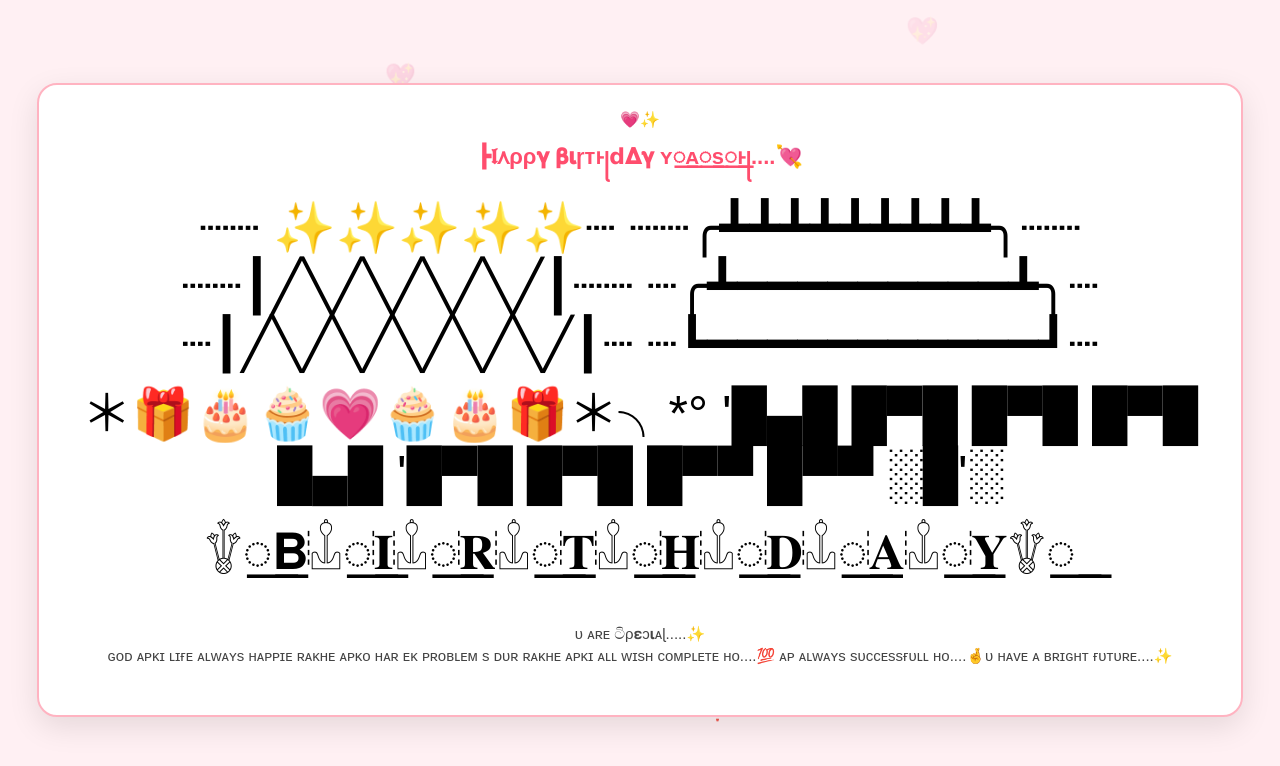
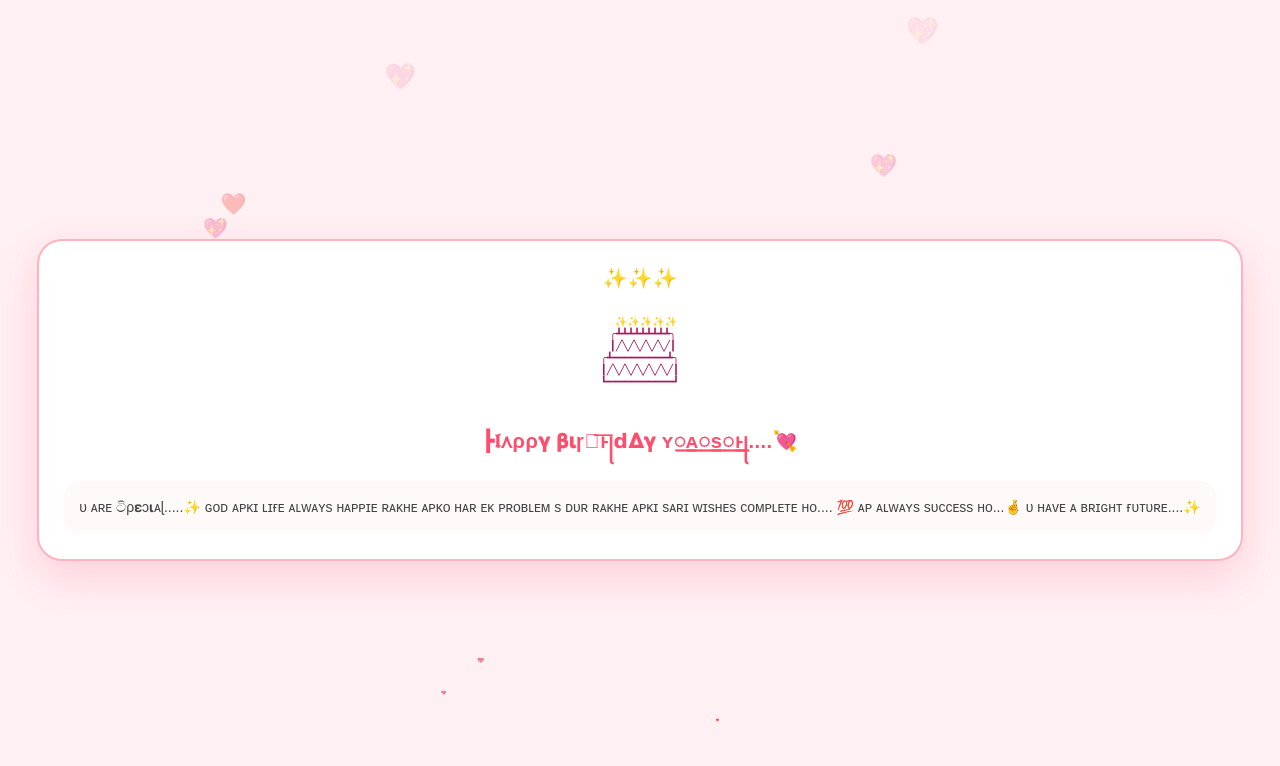
Before and after one commit to YaCutie01/Bday-wish-, a plain HTML site: page index.html in a window 1280 px wide. Drawn offline with Linux system fonts and the light colour scheme.

Commit message:
Update index.html

```diff
--- a/index.html
+++ b/index.html
@@ -1,4 +1,4 @@
-<!i  <!DOCTYPE html>
+<!DOCTYPE html>
 <html lang="en">
 <head>
     <meta charset="UTF-8">
@@ -14,54 +14,73 @@
 
         /* Card Container */
         .card {
-            background: white; padding: 25px; border-radius: 20px;
-            box-shadow: 0 10px 30px rgba(0,0,0,0.1); z-index: 10;
+            background: white; padding: 25px; border-radius: 25px;
+            box-shadow: 0 15px 40px rgba(255, 77, 109, 0.2); z-index: 10;
             max-width: 90%; border: 2px solid #ffb3c1;
             animation: popIn 1s ease-out;
         }
         @keyframes popIn { 0% { transform: scale(0.5); } 100% { transform: scale(1); } }
 
-        h1 { color: #ff4d6d; font-size: 22px; margin: 10px 0; }
-        .message { color: #444; line-height: 1.5; font-size: 15px; white-space: pre-wrap; }
-        .cake { font-size: 50px; margin: 15px 0; }
-        .tree { font-size: 45px; animation: sway 3s infinite alternate; margin-bottom: 10px; }
-        @keyframes sway { from { transform: rotate(-5deg); } to { transform: rotate(5deg); } }
+        h1 { color: #ff4d6d; font-size: 20px; margin: 15px 0; letter-spacing: 0.5px; }
 
-        /* Background Sparkles */
-        .sparkle { position: absolute; background: gold; border-radius: 50%; animation: twinkle 2s infinite; }
-        @keyframes twinkle { 0%, 100% { opacity: 0; } 50% { opacity: 1; } }
+        /* New ASCII Cake Style */
+        .ascii-cake {
+            font-family: monospace;
+            white-space: pre;
+            font-size: 10px;
+            color: #ad1457;
+            line-height: 1.2;
+            display: inline-block;
+            margin: 10px 0;
+            text-align: center;
+        }
+
+        .message {
+            color: #444;
+            line-height: 1.6;
+            font-size: 14px;
+            background: #fffafa;
+            padding: 15px;
+            border-radius: 15px;
+            margin-top: 10px;
+        }
+
+        .sparkle-decor { color: gold; font-size: 20px; margin-bottom: 5px; }
     </style>
 </head>
 <body>
     <div class="hearts" id="heartContainer"></div>
+
     <div class="card">
-        <div class="ʜᴇᴀʀᴛ">💗✨</div>
-        <h1>┣𝖑᧘ρρ𝛄 𝛃𝛊ɼᴛͱ꧊𝗱𝚫𝛄 ʏ꯭ᴀ꯭s꯭ͱ꧊....💘</h1>
-        <div class="cake">┈┈ ✨✨✨✨✨┈
-┈┈╭┻┻┻┻┻┻┻┻┻╮┈┈
-┈┈┃╱╲╱╲╱╲╱╲╱┃┈┈
-┈╭┻━━━━━━━━━┻╮┈
-┈┃╱╲╱╲╱╲╱╲╱╲╱┃┈
-┈┗━━━━━━━━━━━┛┈<br>＊🎁🎂🧁💗🧁🎂🎁＊╮*°
-'█▄█ █▀█ █▀█ █▀█ █▄█
-'█▀█ █▀█ █▀▀ █▀▀ ░█'░
+        <div class="sparkle-decor">✨✨✨</div>
 
-𓇚꯭𝐁𝄄𓌊꯭𝄄𝐈𝄄𓌊꯭𝄄𝐑𝄄𓌊꯭𝄄𝐓𝄄𓌊꯭𝄄𝐇𝄄𓌊꯭𝄄𝐃𝄄𓌊꯭𝄄𝐀𝄄𓌊꯭𝄄𝐘𓇚꯭</div>
+        <div class="ascii-cake">
+  ✨✨✨✨✨
+ ╭┻┻┻┻┻┻┻┻┻╮
+ ┃╱╲╱╲╱╲╱╲╱┃
+╭┻━━━━━━━━━┻╮
+┃╱╲╱╲╱╲╱╲╱╲╱┃
+┗━━━━━━━━━━━┛
+        </div>
+
+        <h1>┣𝖑᧘ρρ𝛄 𝛃𝛊ɼ།͞ͱ꧊𝗱𝚫𝛄 ʏ꯭ᴀ꯭s꯭ͱ꧊....💘</h1>
+
         <div class="message">
-ᴜ ᴀʀᴇ ටිρ𝛆ɔ𝛊ᴀɭ.....✨
-ɢᴏᴅ ᴀᴘᴋɪ ʟɪғᴇ ᴀʟᴡᴀʏs ʜᴀᴘᴘɪᴇ ʀᴀᴋʜᴇ ᴀᴘᴋᴏ ʜᴀʀ ᴇᴋ ᴘʀᴏʙʟᴇᴍ s ᴅᴜʀ ʀᴀᴋʜᴇ ᴀᴘᴋɪ ᴀʟʟ ᴡɪsʜ ᴄᴏᴍᴘʟᴇᴛᴇ ʜᴏ....💯 ᴀᴘ ᴀʟᴡᴀʏs sᴜᴄᴄᴇssғᴜʟʟ ʜᴏ....🤞ᴜ ʜᴀᴠᴇ ᴀ ʙʀɪɢʜᴛ ғᴜᴛᴜʀᴇ....✨
+        ᴜ ᴀʀᴇ ටිρ𝛆ɔ𝛊ᴀɭ.....✨
+ɢᴏᴅ ᴀᴘᴋɪ ʟɪғᴇ ᴀʟᴡᴀʏs ʜᴀᴘᴘɪᴇ ʀᴀᴋʜᴇ ᴀᴘᴋᴏ ʜᴀʀ ᴇᴋ ᴘʀᴏʙʟᴇᴍ s ᴅᴜʀ ʀᴀᴋʜᴇ ᴀᴘᴋɪ sᴀʀɪ ᴡɪsʜᴇs ᴄᴏᴍᴘʟᴇᴛᴇ ʜᴏ.... 💯 ᴀᴘ ᴀʟᴡᴀʏs sᴜᴄᴄᴇss ʜᴏ...🤞 ᴜ ʜᴀᴠᴇ ᴀ ʙʀɪɢʜᴛ ғᴜᴛᴜʀᴇ....✨
         </div>
     </div>
 
     <script>
         function createHeart() {
-            const heart = document.createElement('div');
-            heart.classList.add('heart');
-            heart.innerHTML = Math.random() > 0.5 ? '❤️' : '💖';
-            heart.style.left = Math.random() * 100 + 'vw';
-            heart.style.animationDuration = Math.random() * 3 + 2 + 's';
-            document.getElementById('heartContainer').appendChild(heart);
-            setTimeout(() => { heart.remove(); }, 5000);
+            const heart = document.getElementById('heartContainer');
+            const el = document.createElement('div');
+            el.classList.add('heart');
+            el.innerHTML = Math.random() > 0.5 ? '❤️' : '💖';
+            el.style.left = Math.random() * 100 + 'vw';
+            el.style.animationDuration = Math.random() * 3 + 2 + 's';
+            heart.appendChild(el);
+            setTimeout(() => { el.remove(); }, 5000);
         }
         setInterval(createHeart, 300);
     </script>
```
